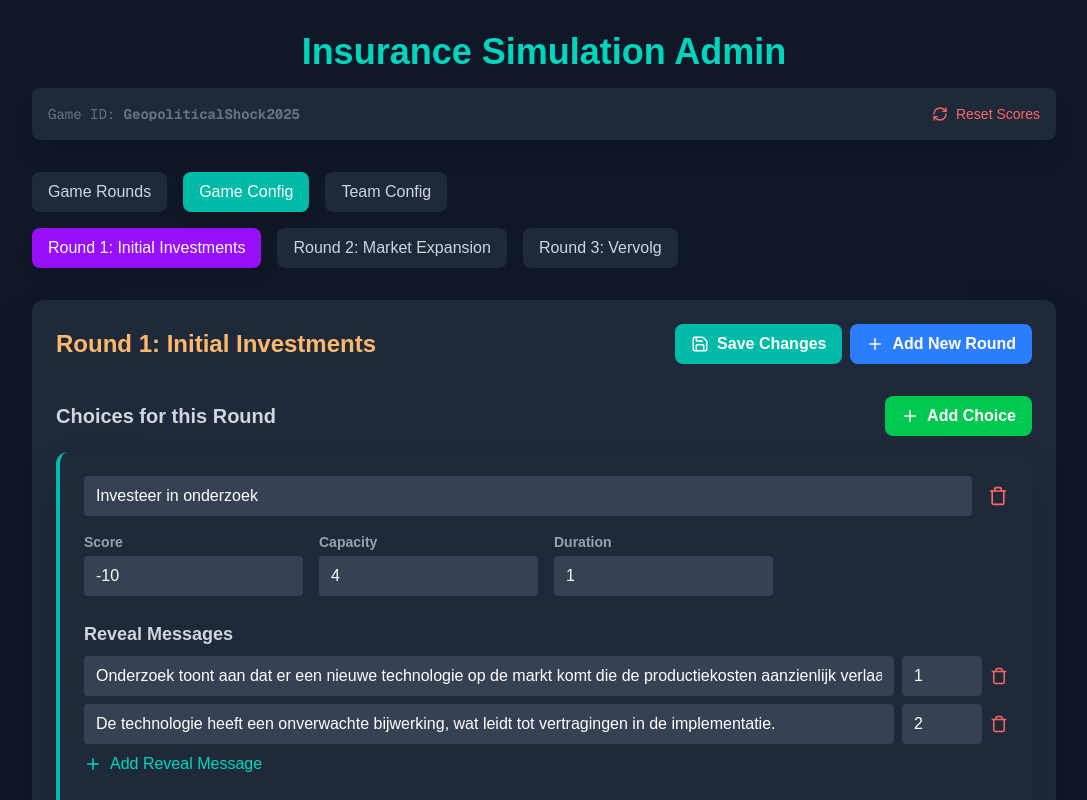
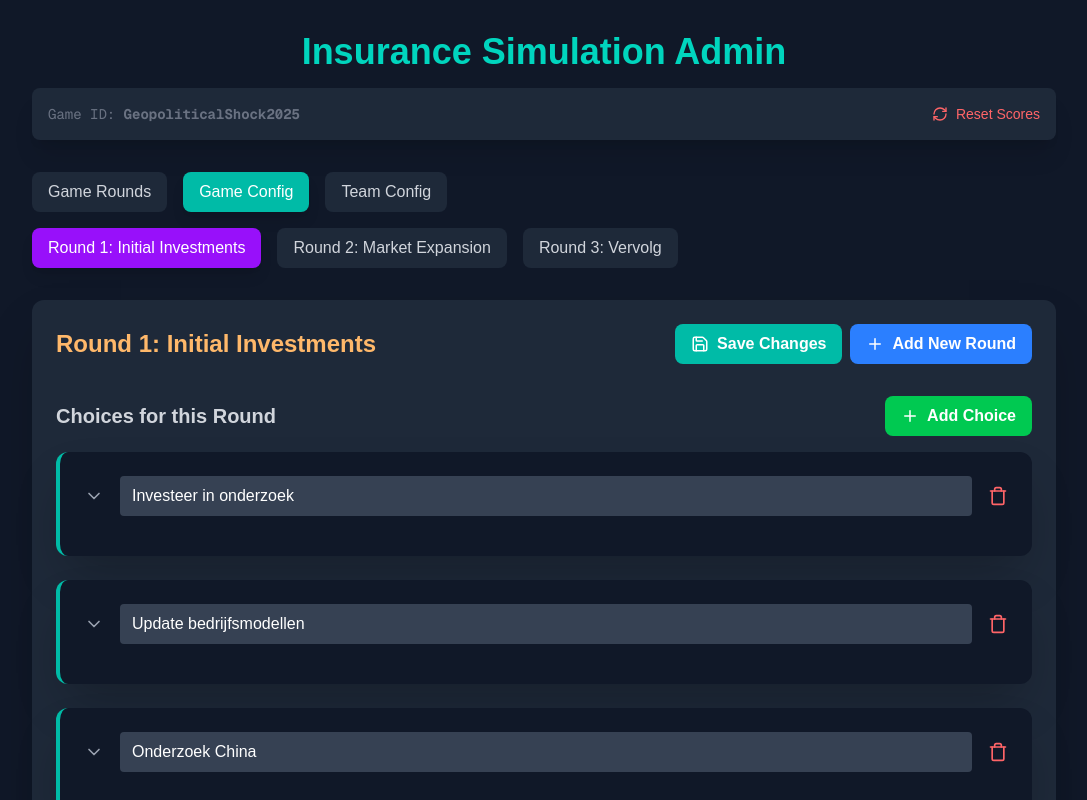
Before and after one commit to T-Vos/insurance_game, a Next.js app: page / in a window 1280 px wide. Both pictures are taken after a click on the button "Game Config". Shown: the top 800 px of the page, without its empty margins (96-1183 px from the left). Built offline with nearby package versions, Linux system fonts and the light colour scheme.

Commit message:
some UI improvements

```diff
--- a/app/gameConfig.tsx
+++ b/app/gameConfig.tsx
@@ -1,7 +1,13 @@
 'use client';
 import { useState, useEffect } from 'react';
 import { Round, Choice, RevealMessage, InteractionEffect } from './types';
-import { LucidePlus, LucideTrash, LucideSave, LucideEdit } from 'lucide-react';
+import {
+	ChevronDown,
+	ChevronRight,
+	LucideTrash,
+	LucidePlus,
+	LucideSave,
+} from 'lucide-react';
 
 type GameConfigProps = {
 	roundChoices: Round[];
@@ -16,6 +22,15 @@ const GameConfig = ({
 	handleUpdateRound,
 	handleAddRound,
 }: GameConfigProps) => {
+	const [openedChoices, setOpenedOptions] = useState<number[]>([]);
+
+	const toggleCollapse = (choiceId: number) => {
+		setOpenedOptions((prev) =>
+			prev.includes(choiceId)
+				? prev.filter((id) => id !== choiceId)
+				: [...prev, choiceId]
+		);
+	};
 	const currentRound = roundChoices[currentRoundIndex];
 	const [isEditingName, setIsEditingName] = useState(false);
 	const [editingName, setEditingName] = useState(
@@ -245,12 +260,26 @@ const GameConfig = ({
 						</button>
 					</div>
 
-					{editingChoices.map((choice, choiceIndex) => (
+					{editingChoices.map((choice, choiceIndex) => {
+						const isOpened = openedChoices.includes(choice.id);
+						return (
 							<div
 								key={choice.id}
-							className="bg-gray-800 rounded-xl p-6 shadow-2xl mb-6 border-l-4 border-teal-500"
+								className="bg-gray-900 rounded-xl p-6 shadow-2xl mb-6 border-l-4 border-teal-500"
 							>
-							<div className="flex gap-4 justify-end mb-4">
+								<div className="flex gap-4 items-center mb-4">
+									<button
+										onClick={() => toggleCollapse(choice.id)}
+										className="text-gray-400 hover:text-gray-200 transition"
+									>
+										<div
+											className={`transition-transform duration-300 ${
+												isOpened ? 'rotate-180' : ''
+											}`}
+										>
+											<ChevronDown size={20} />
+										</div>
+									</button>
 									<div className="grow">
 										<input
 											type="text"
@@ -270,8 +299,16 @@ const GameConfig = ({
 										<LucideTrash size={20} />
 									</button>
 								</div>
-							<div className="grid grid-cols-1 sm:grid-cols-2 lg:grid-cols-4 gap-4 mb-4 items-end">
-								<div>
+
+								{/* Collapsible Content */}
+								<div
+									className={`overflow-hidden transition-all duration-300 ${
+										isOpened ? 'max-h-screen opacity-100' : 'max-h-0 opacity-0'
+									}`}
+								>
+									<div className="pt-4">
+										<div className="grid grid-cols-1 sm:grid-cols-2 lg:grid-cols-3 gap-4 mb-4 items-end">
+											<div className="grow">
 												<label className="block text-gray-400 text-sm font-bold mb-1">
 													Score
 												</label>
@@ -286,7 +323,7 @@ const GameConfig = ({
 													className="w-full bg-gray-700 text-white rounded px-3 py-2"
 												/>
 											</div>
-								<div>
+											<div className="grow">
 												<label className="block text-gray-400 text-sm font-bold mb-1">
 													Capacity
 												</label>
@@ -301,7 +338,7 @@ const GameConfig = ({
 													className="w-full bg-gray-700 text-white rounded px-3 py-2"
 												/>
 											</div>
-								<div>
+											<div className="grow">
 												<label className="block text-gray-400 text-sm font-bold mb-1">
 													Duration
 												</label>
@@ -401,7 +438,10 @@ const GameConfig = ({
 																className="w-full bg-gray-700 text-white rounded px-3 py-2 mb-2 sm:mb-0"
 															>
 																{roundChoices.map((round) => (
-														<option key={round.round_id} value={round.round_id}>
+																	<option
+																		key={round.round_id}
+																		value={round.round_id}
+																	>
 																		{round.round_name}
 																	</option>
 																))}
@@ -428,7 +468,9 @@ const GameConfig = ({
 																	Select a choice
 																</option>
 																{roundChoices
-														.find((r) => r.round_id === interaction.roundId)
+																	.find(
+																		(r) => r.round_id === interaction.roundId
+																	)
 																	?.choices.map((targetChoice) => (
 																		<option
 																			key={targetChoice.id}
@@ -458,14 +500,19 @@ const GameConfig = ({
 																className="w-28 bg-gray-700 text-white rounded px-3 py-2 mb-2 sm:mb-0"
 															/>
 														</div>
+														<div className="self-end mb-2">
 															<button
 																onClick={() =>
-													handleRemoveInteraction(choiceIndex, interactionIndex)
+																	handleRemoveInteraction(
+																		choiceIndex,
+																		interactionIndex
+																	)
 																}
 																className="text-red-400 hover:text-red-300 transition duration-200"
 															>
 																<LucideTrash size={18} />
 															</button>
+														</div>
 													</div>
 												)
 											)}
@@ -478,7 +525,10 @@ const GameConfig = ({
 											</button>
 										</div>
 									</div>
-					))}
+								</div>
+							</div>
+						);
+					})}
 				</div>
 			</div>
 		</>
--- a/app/layout.tsx
+++ b/app/layout.tsx
@@ -28,7 +28,7 @@ export default function RootLayout({
 				className={`${geistSans.variable} ${geistMono.variable} antialiased`}
 			>
 				{children}
-				<footer className="text-center text-gray-500 mt-8">
+				<footer className="text-center text-gray-500 my-8">
 					<p className="text-xs mt-2">
 						© 2025 - {new Date().getFullYear()}{' '}
 						<a href="https://www.linkedin.com/in/t-vos/">Thomas Vos</a>
--- a/app/page.tsx
+++ b/app/page.tsx
@@ -394,11 +394,15 @@ const App = () => {
 				</div>
 
 				{renderPage()}
-				<RevealedInfo
-					teams={teams}
-					currentRoundIndex={currentRoundIndex}
-					roundChoices={roundChoices}
-				/>
+				{pageState === Types.PageState.ROUNDS && (
+					<div className="mt-8">
+						<RevealedInfo
+							teams={teams}
+							currentRoundIndex={currentRoundIndex}
+							roundChoices={roundChoices}
+						/>
+					</div>
+				)}
 			</div>
 		</div>
 	);
```
Lines whose indentation alone changed are shown as unchanged.
